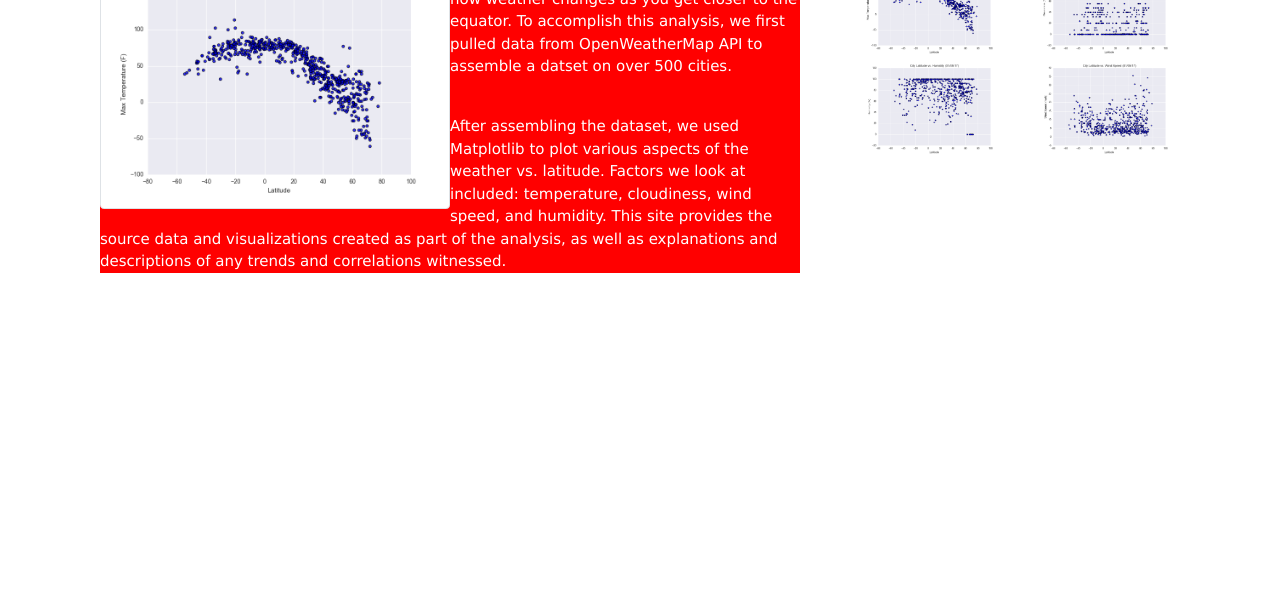
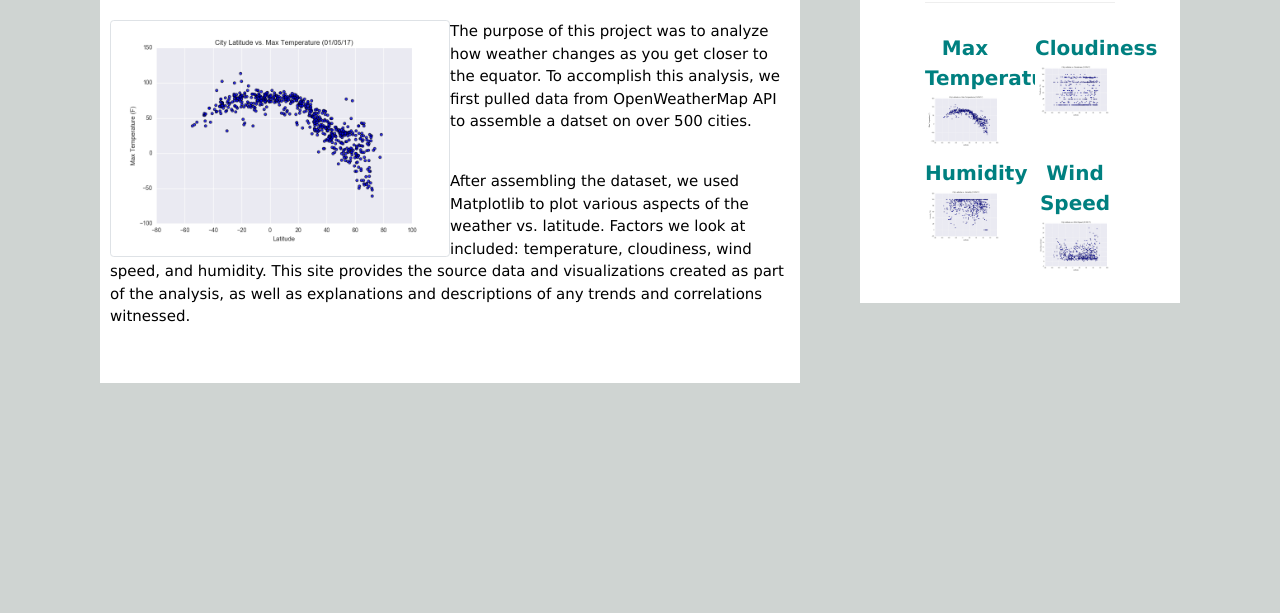
Before and after one commit to Daltonjfield/Web-Design-Challenge, a plain HTML site: page Instructions/index.html in a window 1280 px wide. Shown: the part 187-800 px from the top of the page. Drawn offline with nearby package versions, Linux system fonts and the light colour scheme.

Commit message:
styled the main box on the index page as well as the background, still working on the visualization box

```diff
--- a/Instructions/index.html
+++ b/Instructions/index.html
@@ -63,22 +63,38 @@
 </div>
 </div>
 </div>
+
 <div class="col-md-4">
-<div class="col-md-12">
-<h2>Visualizations</h2> <hr>
+  <div class="col-md-12">
+    <div class="sidebox" id="figure">
+<h2>Visualizations</h2>
+<hr>
 <div class="row">
     <div class="col-3 col-md-6">
-<a href="temp.html"><img src="Resources/assets/images/Fig1.png" alt="Max Temp" width="100%"></a>
+      <div class="title">Max Temperature</div>
+      <a href="temp.html">
+        <img src="Resources/assets/images/Fig1.png" alt="Max Temp" width="100%">
+      </a>
     </div>
     <div class="col-3 col-md-6">
-<a href="cloudiness.html"><img src="Resources/assets/images/Fig3.png" alt="Cloudiness" width="100%"></a>
+      <div class="title">Cloudiness</div>
+      <a href="cloudiness.html">
+        <img src="Resources/assets/images/Fig3.png" alt="Cloudiness" width="100%">
+      </a>
     </div>
     <div class="col-3 col-md-6">
-<a href="humidity.html"><img src="Resources/assets/images/Fig2.png" alt="Humidity" width="100%"></a>
+      <div class="title">Humidity</div>
+      <a href="humidity.html">
+        <img src="Resources/assets/images/Fig2.png" alt="Humidity" width="100%">
+      </a>
     </div>
     <div class="col-3 col-md-6">
-<a href="wind.html"><img src="Resources/assets/images/Fig4.png" alt="Wind Speed" width="100%"></a>
+      <div class="title">Wind Speed</div>
+      <a href="wind.html">
+        <img src="Resources/assets/images/Fig4.png" alt="Wind Speed" width="100%">
+      </a>
     </div>
+  </div>
 </div>
 </div>
 </div>
--- a/Instructions/stylesheet.css
+++ b/Instructions/stylesheet.css
@@ -4,6 +4,11 @@
     padding: inherit;
     font-weight: bold;
     background-color: rgb(0, 128, 128);
+}
+
+body{
+    background-color: rgb(207, 212, 210);
+
 }
 
 h1{
@@ -15,6 +20,27 @@ h2{
 }
 
 .main{
-    color: white;
-    background-color: red;
+    color:black;
+    background-color: white;
+    margin-top: 40px;
+    margin-bottom: 40px;
+    padding: 15px 10px 40px 10px;
+
 }
+
+.sidebox{
+    background-color:white;
+    margin-top: 50px;
+    margin-bottom: 80px;
+    padding: 15px 65px 30px;
+}
+
+
+.title {
+    color: rgb(0, 128, 128);
+    font-family: Verdana, Arial, Helvetica, sans-serif;
+    font-weight: bolder;
+    padding-top: 10px;
+    text-align: center;
+    font-size: 20px;
+  }
```
